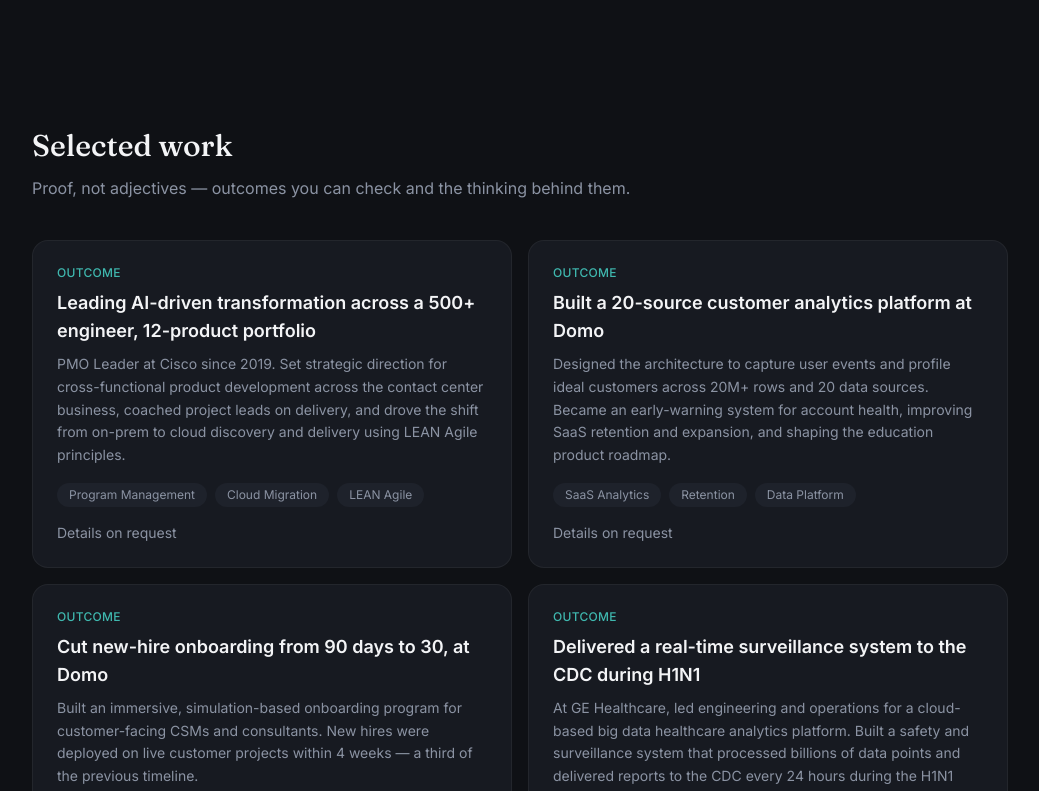
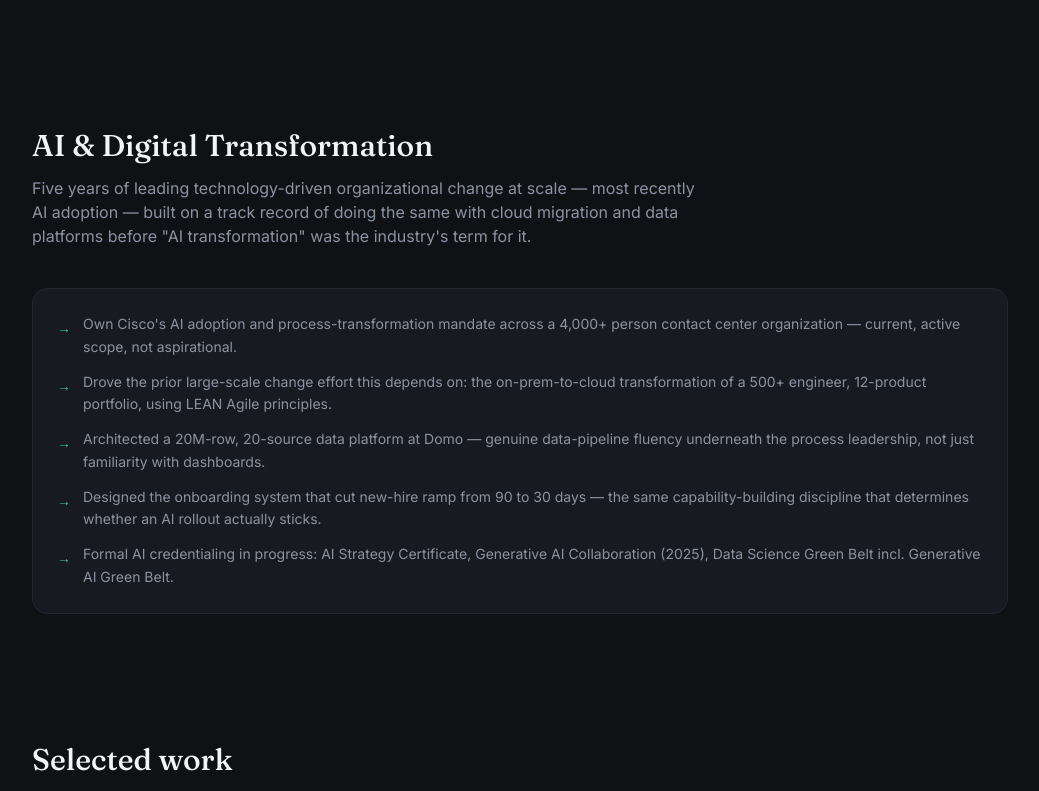
Before and after one commit to ammoncookson-ai/ammon-resume, a React (Vite) app: page / in a window 1280 px wide. Shown: the part 980-1771 px from the top of the page, without its empty margins (120-1159 px from the left). Built offline with nearby package versions, Linux system fonts and the light colour scheme; no server answers; the HTML template or start-up script is replaced by a standard one.

Commit message:
Add AI & Digital Transformation section

```diff
--- a/src/App.tsx
+++ b/src/App.tsx
@@ -1,5 +1,6 @@
 import Header from './components/Header'
 import Hero from './components/Hero'
+import AITransformationSection from './components/AITransformationSection'
 import WorkSection from './components/WorkSection'
 import ResumeSection from './components/ResumeSection'
 import SkillsSection from './components/SkillsSection'
@@ -12,6 +13,7 @@ export default function App() {
       <Header />
       <main>
         <Hero />
+        <AITransformationSection />
         <WorkSection />
         <ResumeSection />
         <SkillsSection />
--- /dev/null
+++ b/src/components/AITransformationSection.tsx
@@ -0,0 +1,19 @@
+import Section from './Section'
+import { aiTransformation } from '../data/content'
+
+export default function AITransformationSection() {
+  return (
+    <Section id="ai-transformation" title={aiTransformation.heading} subtitle={aiTransformation.summary}>
+      <div className="rounded-2xl border border-white/5 bg-panel p-6">
+        <ul className="space-y-3 text-sm leading-relaxed text-muted">
+          {aiTransformation.points.map((point, i) => (
+            <li key={i} className="flex gap-3">
+              <span className="mt-1 text-accent">&#8594;</span>
+              <span>{point}</span>
+            </li>
+          ))}
+        </ul>
+      </div>
+    </Section>
+  )
+}
--- a/src/data/content.ts
+++ b/src/data/content.ts
@@ -150,6 +150,19 @@ export const resume: ResumeRole[] = [
   },
 ]
 
+export const aiTransformation = {
+  heading: 'AI & Digital Transformation',
+  summary:
+    'Five years of leading technology-driven organizational change at scale \u2014 most recently AI adoption \u2014 built on a track record of doing the same with cloud migration and data platforms before "AI transformation" was the industry\'s term for it.',
+  points: [
+    'Own Cisco\'s AI adoption and process-transformation mandate across a 4,000+ person contact center organization \u2014 current, active scope, not aspirational.',
+    'Drove the prior large-scale change effort this depends on: the on-prem-to-cloud transformation of a 500+ engineer, 12-product portfolio, using LEAN Agile principles.',
+    'Architected a 20M-row, 20-source data platform at Domo \u2014 genuine data-pipeline fluency underneath the process leadership, not just familiarity with dashboards.',
+    'Designed the onboarding system that cut new-hire ramp from 90 to 30 days \u2014 the same capability-building discipline that determines whether an AI rollout actually sticks.',
+    'Formal AI credentialing in progress: AI Strategy Certificate, Generative AI Collaboration (2025), Data Science Green Belt incl. Generative AI Green Belt.',
+  ],
+}
+
 export const skillsMatrix = {
   superpowers: [
     'Large-scale program management (500+ person orgs, 500+ concurrent projects)',
--- /dev/null
+++ b/vite.config.d.ts
@@ -0,0 +1,2 @@
+declare const _default: import("vite").UserConfig;
+export default _default;
--- /dev/null
+++ b/vite.config.js
@@ -0,0 +1,13 @@
+import { defineConfig } from 'vite';
+import react from '@vitejs/plugin-react';
+// https://vitejs.dev/config/
+export default defineConfig({
+    plugins: [react()],
+    // Custom domain (ammonc.com) serves from the root. If this site ever
+    // moves back to being served only from the plain github.io/ammon-resume/
+    // URL with no custom domain attached, change this back to '/ammon-resume/'.
+    base: '/',
+    build: {
+        outDir: 'dist',
+    },
+});
```
Also changed, not shown: 2 other files (tests, documents, lock files or other folders).
